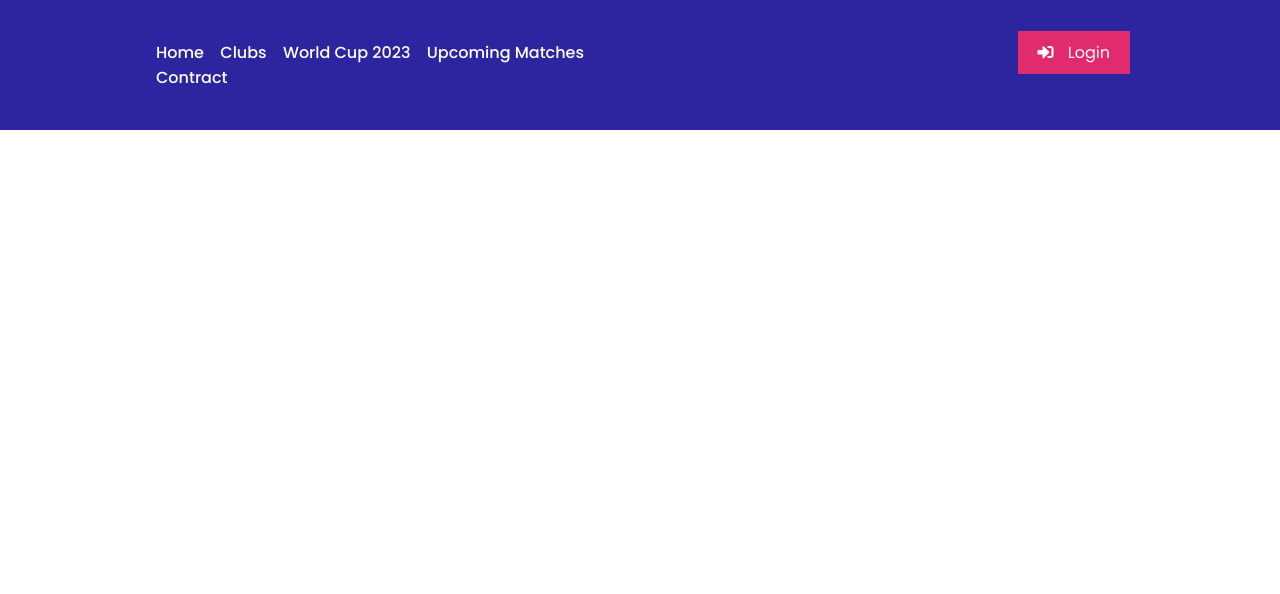
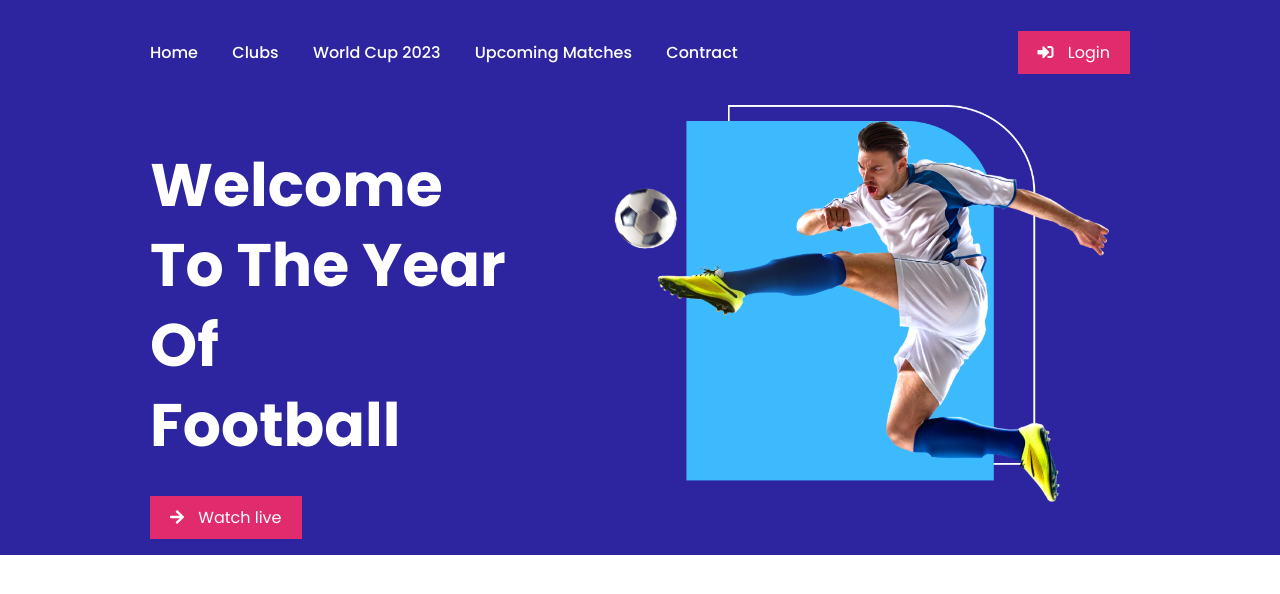
Before and after one commit to Shahriaz-Adnan-Sany/football, a plain HTML site: page index.html in a window 1280 px wide. Drawn offline with Linux system fonts and the light colour scheme.

Commit message:
header section added

```diff
--- a/css/style.css
+++ b/css/style.css
@@ -9,7 +9,9 @@ p {
     line-height: 24px;
     color: #6C6C6C;
 }
-
+a {
+    text-decoration: none;
+}
 /* -- --- -- Margin CSS Styles -- --- -- */
 
 .margin-tb-40 {
@@ -25,19 +27,19 @@ p {
 /* -- --- -- Heading Styles -- --- -- */
 
 .big-heading {
-    font-size: 64px;
+    font-size: 60px;
     line-height: 80px;
     font-weight: 700;
     color: #FFFFFF;
 }
 .midium-heading {
-    font-size: 48px;
+    font-size: 32px;
     line-height: 60px;
     font-weight: 700;
     color: #0A0826;
 }
 .small-heading {
-    font-size: 28px;
+    font-size: 26px;
     line-height: 40px;
     font-weight: 700;
     color: #18191F;
@@ -51,9 +53,16 @@ button {
     background-color: #E02C6D;
     color: #FFFFFF;
     padding: 10px 20px;
-    Font size: 16px;
+    transition: 1s;
+
 }
-/* -- --- -- Flex CSS Styles */
+.button-style:hover {
+    border: 1px solid #FFFFFF;
+    border-radius: 5px;
+    transform: scale(.5,.5);
+    transition: 1s;
+}
+/* -- --- -- Flex CSS Styles -- --- -- */
 .flexbox {
     display: flex;
     justify-content: space-between;
@@ -62,12 +71,16 @@ button {
     width: 50%;
 }
 
-/* -- --- -- Header Css Styles -- --- -- */
+/* -- --- -- Header Css Styles Starts -- --- -- */
 header {
     background-color: #2D25A0;
 }
 .header-container {
     padding: 0px 150px;
+}
+.header-top {
+    width: 100%;
+    align-items: center;
 }
 .header-top>.header-menu>nav ul {
     list-style-type: none;
@@ -79,14 +92,28 @@ header {
 }
 .header-top>.header-menu>nav>ul>li a {
     color: #FFFFFF;
-    text-decoration: none;
-    padding: 10px 6px;
+    padding-right: 30px;
     font-weight: 500;
 }
-
-.login-button a {
-    text-decoration: none;
-}
-.login-button>a>i {
+.fas {
     margin-right: 10px;
 }
+.header-banner {
+    width: 560.01px;
+    height: 450px;
+    padding-left: 20px;
+}
+.header-banner img {
+    width: 500.01px;
+    height: 400px;
+    transition: 1s;
+    padding-left: 20px;
+}
+.header-banner img:hover {
+    width: 555.01px;
+    height: 440px;
+    transform: scale(.7);
+    transition: 1.s;
+}
+
+/* -- --- -- Header Css Styles Ends -- --- -- */
--- a/index.html
+++ b/index.html
@@ -23,7 +23,7 @@
     <header>
         <div class="header-container">
             <div class="header-top flexbox pad-tb-40">
-                <div class="header-menu flex-coloum-50">
+                <div class="header-menu">
                     <nav>
                         <ul>
                             <li><a href="">Home</a></li>
@@ -40,9 +40,30 @@
                 </div>
             </div>
         </div>
+        <div class="header-container">
+            <div class="header-bottom flexbox">
+                <div class="heading-part">
+                    <h1 class="big-heading">Welcome <br> To The Year Of <br> Football</h1>
+                    <a class="button-style" href=""><i class="fas fa-arrow-right"></i> Watch live</a>
+                </div>
+                <div class="header-banner">
+                    <div class="banner-image">
+                        <img src="images/banner.png" alt="">
+                    </div>
+                </div>
+            </div>
+        </div>
     </header>
 
     <!-- --- -- Header Ends Here -- --- -->
+
+    <!-- --- -- Main Part Starts Here -- --- -->
+    <main>
+        <section>
+
+        </section>
+    </main>
+    <!-- --- -- Main Part Starts Here -- --- -->
 </body>
 
 </html>
```
